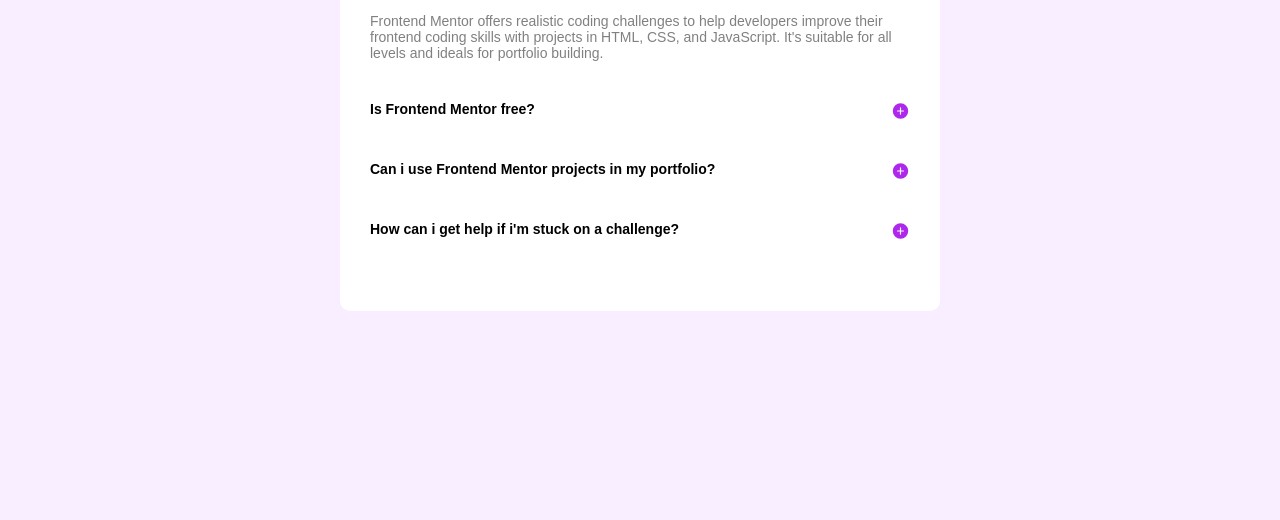
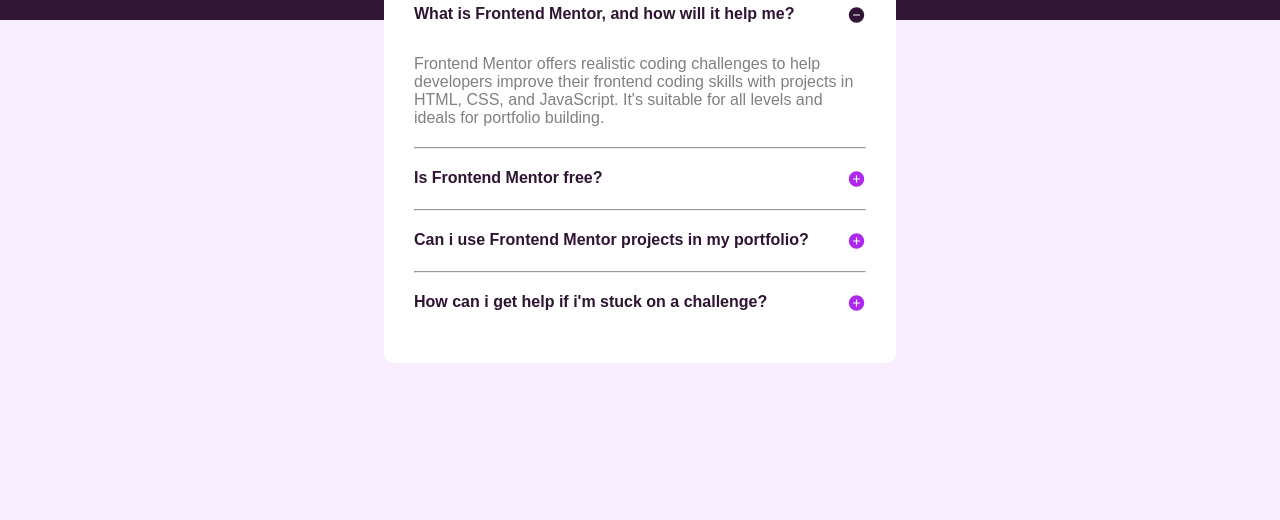
Before and after one commit to Tamburini-Christofer/Ex-Front-faq-accordion-main, a plain HTML site: page index.html in a window 1280 px wide. Shown: the part 280-800 px from the top of the page. Drawn offline with Linux system fonts and the light colour scheme.

Commit message:
Sistemazione header

```diff
--- a/css/main.css
+++ b/css/main.css
@@ -7,7 +7,8 @@
 }
 
 body{
-    font-size: 14px;
+    color: hsl(292, 42%, 14%);
+    font-size: 16px;
     background-color:#f9eeff;
     font-family: "WorkSans", Arial, Helvetica, sans-serif;
 }
@@ -22,6 +23,15 @@
     font-weight: 700;
 }
 
+hr{
+    color: rgba(220, 220, 220, 0.339);
+}
+
+main{
+    position: relative;
+    height: 800px;
+}
+
 /*Regole Hover*/
 
 img,
@@ -30,7 +40,7 @@
 }
 
 .wrapper div:hover{
-    color: #a927e6;
+    color:#a927e6;
 }
 
 /*Regole Flex*/
@@ -48,8 +58,12 @@
 /*Regole immagini*/
 
 .background_img{
-    height: 250px;
+    position: absolute;
+    top: 0%;
+    height: 300px;
     background-image:url(../img/background-pattern-desktop.svg);
+    background-repeat: no-repeat;
+    background-size: cover;
 }
 
 .star{
@@ -70,7 +84,7 @@
 
 li{
     align-content: center;
-    margin: 40px 0;
+    margin: 20px 0;
 }
 
 /*Wrapper*/
@@ -78,9 +92,9 @@
 .wrapper{
     background-color: white;
     border-radius: 10px;
-    width: 600px;
+    width: 40%;
     padding: 30px;
-    margin: -9.5% auto;
+    margin: 190px auto;
 }
 
 /********************************************************/
@@ -89,8 +103,15 @@
 @media screen and (max-width:380px) {
    .wrapper {
     width: 90%;
-    margin: -30.5% auto;
+    margin: 160px auto;
    }
+
+   .background_img{
+    height: 250px;
+    background-image:url(../img/background-pattern-mobile.svg);
+    background-repeat: no-repeat;
+    background-size: cover;
+}
 
     .star{
     height: 28px;
--- a/index.html
+++ b/index.html
@@ -11,10 +11,9 @@
 
 <body>
 
+    <main>
+
         <div class="background_img">
-    </div>
-
-    <main>
 
             <div class="wrapper">
 
@@ -29,21 +28,23 @@
                         <li>
                             <div class="flex_li"><strong>What is Frontend Mentor, and how will it help me?</strong> <img
                                     class="small_img" src="img/icon-minus.svg" alt="simbolo meno"></div>
-                        <p>Frontend Mentor offers realistic coding challenges to help developers improve their frontend
-                            coding skills with projects in HTML, CSS, and JavaScript. It's suitable for all levels and
+                            <p>Frontend Mentor offers realistic coding challenges to help developers improve their
+                                frontend
+                                coding skills with projects in HTML, CSS, and JavaScript. It's suitable for all levels
+                                and
                                 ideals for portfolio building.</p>
                         </li>
-
+                        <hr>
                         <li>
                             <div class="flex_li"><strong>Is Frontend Mentor free?</strong> <img class="small_img"
                                     src="img/icon-plus.svg" alt="simbolo più"></div>
                         </li>
-
+                        <hr>
                         <li>
-                        <div class="flex_li"><strong>Can i use Frontend Mentor projects in my portfolio?</strong> <img
-                                class="small_img" src="img/icon-plus.svg" alt="simbolo più"></div>
+                            <div class="flex_li"><strong>Can i use Frontend Mentor projects in my portfolio?</strong>
+                                <img class="small_img" src="img/icon-plus.svg" alt="simbolo più"></div>
                         </li>
-
+                        <hr>
                         <li>
                             <div class="flex_li"><strong>How can i get help if i'm stuck on a challenge?</strong> <img
                                     class="small_img" src="img/icon-plus.svg" alt="simbolo più"></div>
@@ -54,7 +55,7 @@
                 </section>
 
             </div>
-
+        </div>
     </main>
 
 </body>
```
Lines whose indentation alone changed are shown as unchanged.
